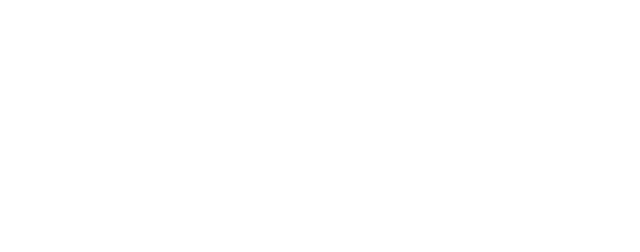
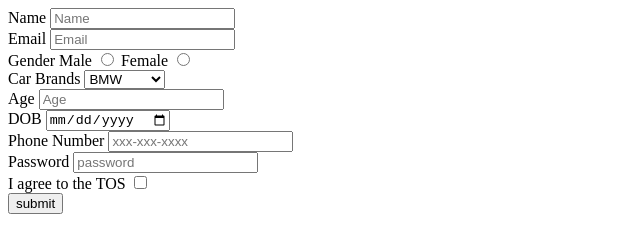
Before and after one commit to acciojob/signup-form-car-omshirode, a website: page main.html in a window 1280 px wide. Shown: the whole page, without its empty margins (0-640 px from the left). Drawn offline with Linux system fonts and the light colour scheme.

Commit message:
created a submission

```diff
--- a/main.html
+++ b/main.html
@@ -8,6 +8,45 @@
 
 <body>
 	<!-- the entire body must be written by student -->
+	<form method="post">
+
+	<label for="name">Name</label>
+	<input type="text" id="name" placeholder="Name" required>
+	<br>
+	<label for="email">Email</label>
+	<input type="email" id="email" placeholder="Email" required>
+	<br>
+	<label for="gender_m,gender_f">Gender</label>
+	<label for="gender_m">Male</label>
+	<input type="radio" id="gender_m" name="gender" required>
+	<label for="gender_f">Female</label>
+	<input type="radio" id="gender_f" name="gender" required>
+	<br>
+	<label for="cars">Car Brands</label>
+	<select placeholder="--Please choose an option--" id="cars" required>
+		<option>BMW</option>
+		<option>Mercedes</option>
+		<option>AUDI</option>
+	</select>
+	<br>
+	<label for="age">Age</label>
+	<input type="number" id="age" placeholder="Age" required>
+	<br>
+	<label for="dob">DOB</label>
+	<input type="date" required id="dob">
+	<br>
+	<label for="tel">Phone Number</label>
+	<input type="tel" id="tel" placeholder="xxx-xxx-xxxx">
+	<br>
+	<label for="password">Password</label>
+	<input type="password" id="password" placeholder="password" required>
+	<br>
+	<label for="tos">I agree to the TOS</label>
+	<input type="checkbox" id="tos" required>
+	<br>
+	<button>submit</button>
+
+	</form>
     <script type="text/javascript" src="./script.js">
 </script>
 
```
